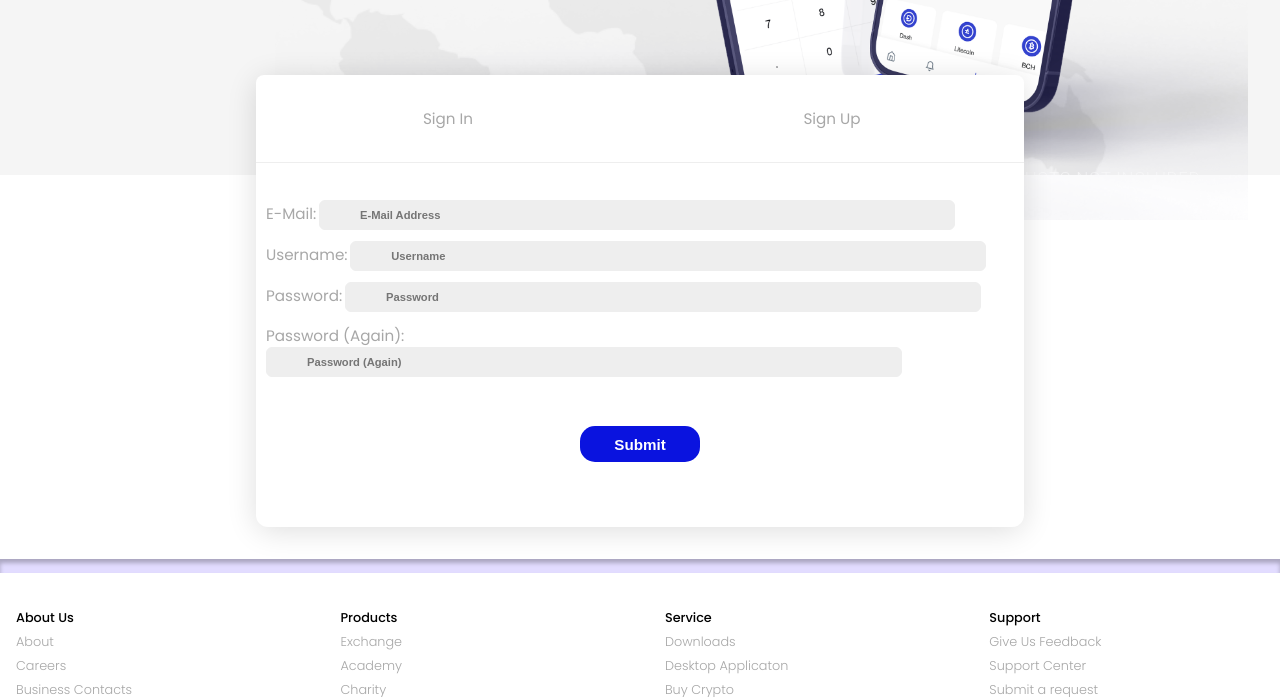
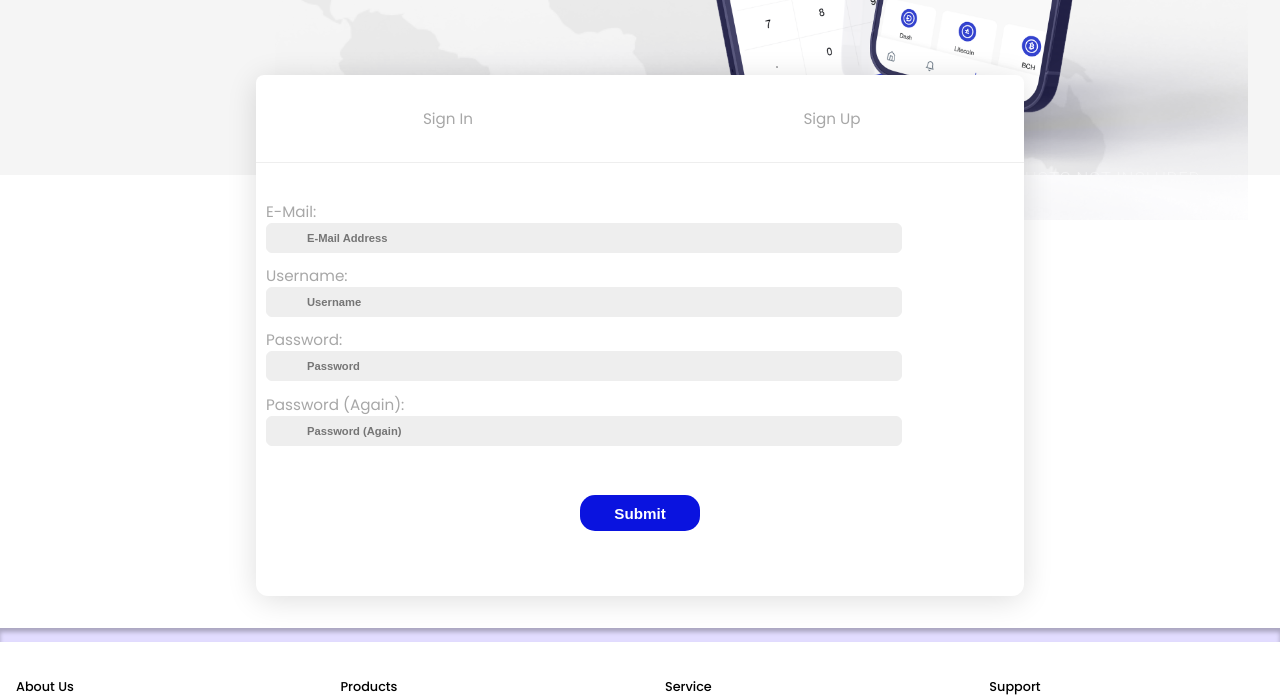
Before and after one commit to NANOCODES18/huloexpthon, a Django app: page /accounts/signup/ in a window 1280 px wide. Shown: the part 550-1247 px from the top of the page. Run offline with Django 3.2, Linux system fonts and the light colour scheme; some web fonts are replaced.

Commit message:
pushing to railway 3

```diff
--- a/templates/account/account_inactive.html
+++ b/templates/account/account_inactive.html
@@ -31,7 +31,7 @@
 input[type=password],input[type=email],input[type=text] {
   border: 1px solid #eee;
   background-color: #EEEEEE;
-  display: inline-block;
+  display: block;
   width: 85%;
   padding: 0.5rem;
   border-radius: 6px;
--- a/templates/account/email.html
+++ b/templates/account/email.html
@@ -32,7 +32,7 @@
 input[type=password],input[type=email],input[type=text] {
   border: 1px solid #eee;
   background-color: #EEEEEE;
-  display: inline-block;
+  display: block;
   width: 85%;
   padding: 0.5rem;
   border-radius: 6px;
--- a/templates/account/email_confirm.html
+++ b/templates/account/email_confirm.html
@@ -33,7 +33,7 @@
 input[type=password],input[type=email],input[type=text] {
   border: 1px solid #eee;
   background-color: #EEEEEE;
-  display: inline-block;
+  display: block;
   width: 85%;
   padding: 0.5rem;
   border-radius: 6px;
--- a/templates/account/login.html
+++ b/templates/account/login.html
@@ -35,7 +35,7 @@
 input[type=password],input[type=email],input[type=text] {
   border: 1px solid #eee;
   background-color: #EEEEEE;
-  display: inline-block;
+  display: block;
   width: 85%;
   padding: 0.5rem;
   border-radius: 6px;
--- a/templates/account/logout.html
+++ b/templates/account/logout.html
@@ -32,7 +32,7 @@
     input[type=password],input[type=email],input[type=text] {
       border: 1px solid #eee;
       background-color: #EEEEEE;
-      display: inline-block;
+      display: block;
       width: 85%;
       padding: 0.5rem;
       border-radius: 6px;
--- a/templates/account/password_change.html
+++ b/templates/account/password_change.html
@@ -32,7 +32,7 @@
     input[type=password],input[type=email],input[type=text] {
       border: 1px solid #eee;
       background-color: #EEEEEE;
-      display: inline-block;
+      display: block;
       width: 85%;
       padding: 0.5rem;
       border-radius: 6px;
--- a/templates/account/password_reset.html
+++ b/templates/account/password_reset.html
@@ -32,7 +32,7 @@
     input[type=password],input[type=email],input[type=text] {
       border: 1px solid #eee;
       background-color: #EEEEEE;
-      display: inline-block;
+      display: block;
       width: 85%;
       padding: 0.5rem;
       border-radius: 6px;
--- a/templates/account/password_reset_done.html
+++ b/templates/account/password_reset_done.html
@@ -37,7 +37,7 @@
     input[type=password],input[type=email],input[type=text] {
       border: 1px solid #eee;
       background-color: #EEEEEE;
-      display: inline-block;
+      display: block;
       width: 85%;
       padding: 0.5rem;
       border-radius: 6px;
--- a/templates/account/password_reset_from_key.html
+++ b/templates/account/password_reset_from_key.html
@@ -31,7 +31,7 @@
     input[type=password],input[type=email],input[type=text] {
         border: 1px solid #eee;
         background-color: #EEEEEE;
-        display: inline-block;
+        display: block;
         width: 85%;
         padding: 0.5rem;
         border-radius: 6px;
--- a/templates/account/password_reset_from_key_done.html
+++ b/templates/account/password_reset_from_key_done.html
@@ -31,7 +31,7 @@
     input[type=password],input[type=email],input[type=text] {
       border: 1px solid #eee;
       background-color: #EEEEEE;
-      display: inline-block;
+      display: block;
       width: 85%;
       padding: 0.5rem;
       border-radius: 6px;
--- a/templates/account/password_set.html
+++ b/templates/account/password_set.html
@@ -32,7 +32,7 @@
 input[type=password],input[type=email],input[type=text] {
   border: 1px solid #eee;
   background-color: #EEEEEE;
-  display: inline-block;
+  display: block;
   width: 85%;
   padding: 0.5rem;
   border-radius: 6px;
--- a/templates/account/signup.html
+++ b/templates/account/signup.html
@@ -30,7 +30,7 @@
 input[type=password],input[type=email],input[type=text] {
   border: 1px solid #eee;
   background-color: #EEEEEE;
-  display: inline-block;
+  display: block;
   width: 85%;
   padding: 0.5rem;
   border-radius: 6px;
--- a/templates/account/signup_closed.html
+++ b/templates/account/signup_closed.html
@@ -32,7 +32,7 @@
 input[type=password],input[type=email],input[type=text] {
   border: 1px solid #eee;
   background-color: #EEEEEE;
-  display: inline-block;
+  display: block;
   width: 85%;
   padding: 0.5rem;
   border-radius: 6px;
--- a/templates/account/verification_sent.html
+++ b/templates/account/verification_sent.html
@@ -32,7 +32,7 @@
     input[type=password],input[type=email],input[type=text] {
       border: 1px solid #eee;
       background-color: #EEEEEE;
-      display: inline-block;
+      display: block;
       width: 85%;
       padding: 0.5rem;
       border-radius: 6px;
--- a/templates/account/verified_email_required.html
+++ b/templates/account/verified_email_required.html
@@ -32,7 +32,7 @@
 input[type=password],input[type=email],input[type=text] {
   border: 1px solid #eee;
   background-color: #EEEEEE;
-  display: inline-block;
+  display: block;
   width: 85%;
   padding: 0.5rem;
   border-radius: 6px;
```
